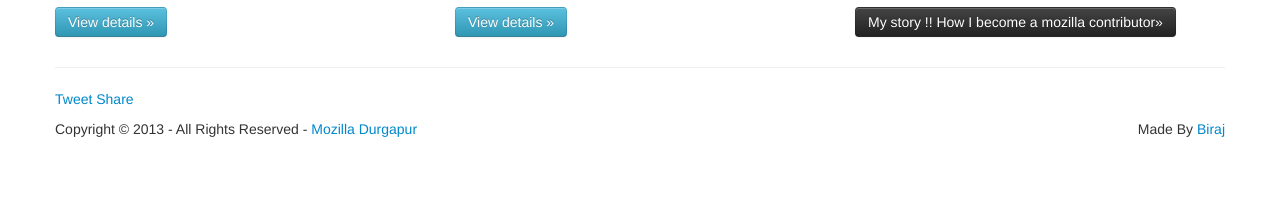
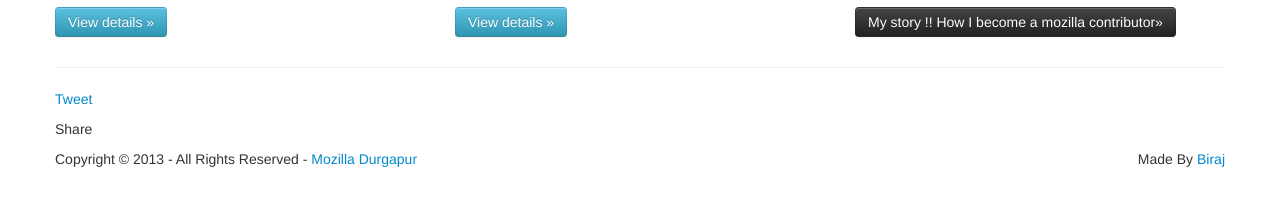
Before and after one commit to birajkarmakar/mozdgp, a plain HTML site: page index.html in a window 1280 px wide. Shown: the part 808-1014 px from the top of the page. Drawn offline with Linux system fonts and the light colour scheme.

Commit message:
Update index.html

```diff
--- a/index.html
+++ b/index.html
@@ -146,7 +146,7 @@ Find an opportunity...
       <hr>
       <p><a href="https://twitter.com/share" class="twitter-share-button" data-url="http://birajkarmakar.github.io/mozdgp/" data-text="Welcome to Mozilla Durgapur Community" data-via="birajkarmakar">Tweet</a>
       <script>!function(d,s,id){var js,fjs=d.getElementsByTagName(s)[0],p=/^http:/.test(d.location)?'http':'https';if(!d.getElementById(id)){js=d.createElement(s);js.id=id;js.src=p+'://platform.twitter.com/widgets.js';fjs.parentNode.insertBefore(js,fjs);}}(document, 'script', 'twitter-wjs');</script>
-       <a name="fb_share" type="button_count" share_url="http://birajkarmakar.github.io/mozdgp" href="http://www.facebook.com/sharer.php">Share</a>
+       <p a name="fb_share" type="button_count" share_url="http://birajkarmakar.github.io/mozdgp" href="http://www.facebook.com/sharer.php">Share</a></p>
       <script src="http://static.ak.fbcdn.net/connect.php/js/FB.Share" type="text/javascript"></script></p>
       <footer>
         <p><p class="fl_left">Copyright © 2013 - All Rights Reserved - <a href="https://www.facebook.com/groups/143865899110597/">Mozilla Durgapur</a></p><p class="fl_right">Made By <a href="https://twitter.com/birajkarmakar">Biraj</a></p></p>
```
